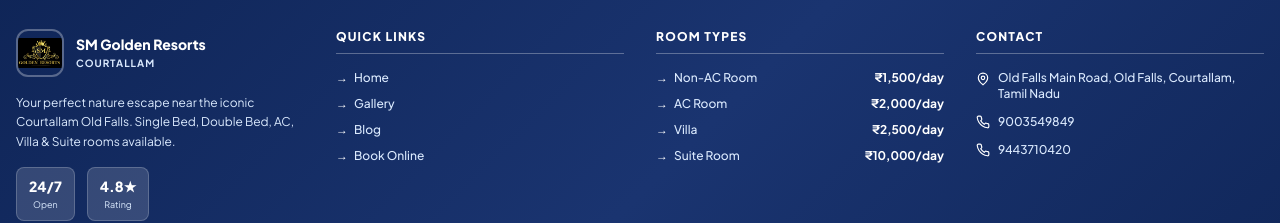
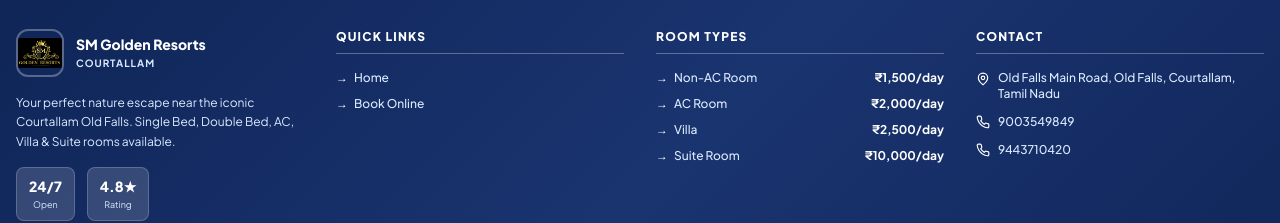
Before and after one commit to YuvasriArumugasamy/SM-Golden-Resort, a React (Vite) app in the folder frontend/: page / in a window 1280 px wide. Shown: the part 4332-4555 px from the top of the page. Built offline with nearby package versions, Linux system fonts and the light colour scheme; no server answers.

Commit message:
feat: hide Gallery/Blog from nav - SEO only, sitemap updated with all pages

```diff
--- a/frontend/src/components/Footer.jsx
+++ b/frontend/src/components/Footer.jsx
@@ -43,7 +43,7 @@
             Quick Links
           </h4>
           <ul className="space-y-2.5 text-xs">
-            {[{ p: "/", l: "Home" }, { p: "/gallery", l: "Gallery" }, { p: "/blog", l: "Blog" }, { p: "/booking", l: "Book Online" }].map(link => (
+            {[{ p: "/", l: "Home" }, { p: "/booking", l: "Book Online" }].map(link => (
               <li key={link.p}>
                 <Link to={link.p} className="text-blue-100 hover:text-white transition-colors flex items-center gap-1.5 font-medium">
                   <span className="text-white">→</span> {link.l}
--- a/frontend/src/components/Navbar.jsx
+++ b/frontend/src/components/Navbar.jsx
@@ -5,8 +5,6 @@
 
 const NAV_LINKS = [
   { path: "/", label: "Home" },
-  { path: "/gallery", label: "Gallery" },
-  { path: "/blog", label: "Blog" },
   { path: "/booking", label: "Book Now" },
 ];
 
```
Also changed, not shown: 1 other file (tests, documents, lock files or other folders).
